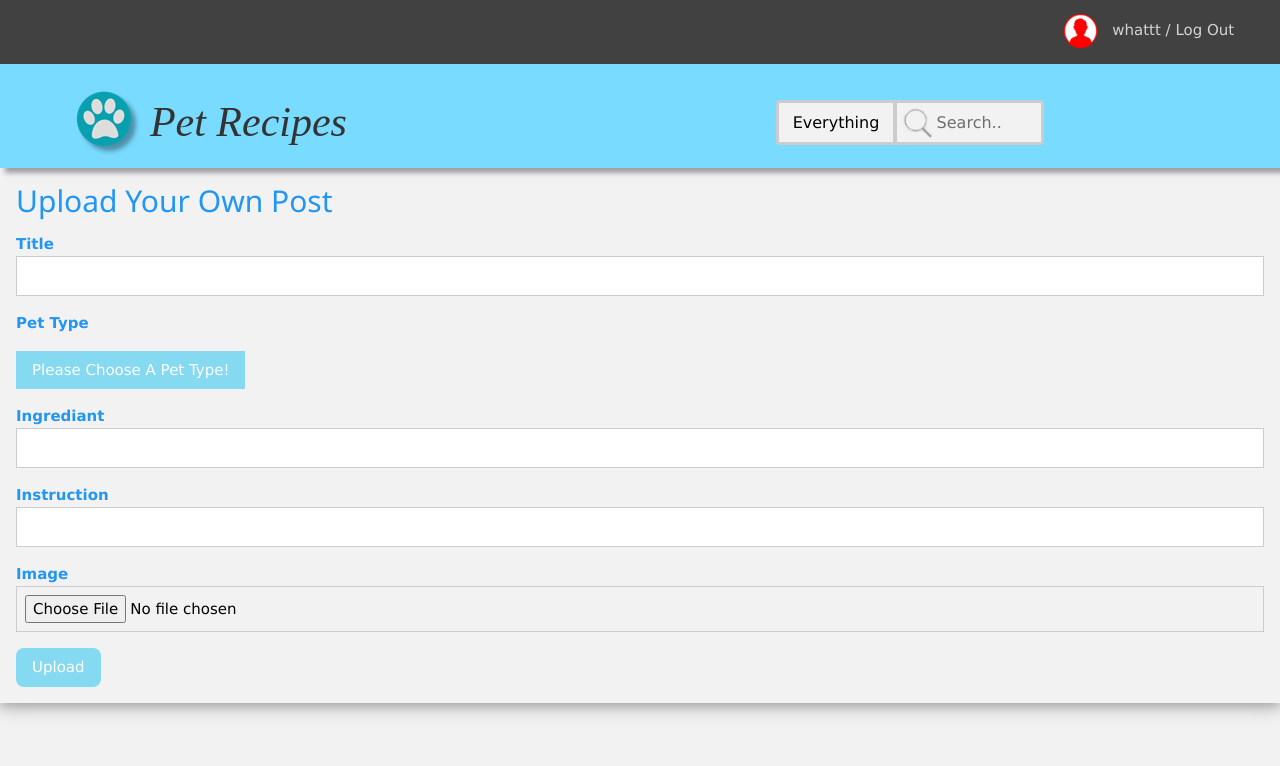
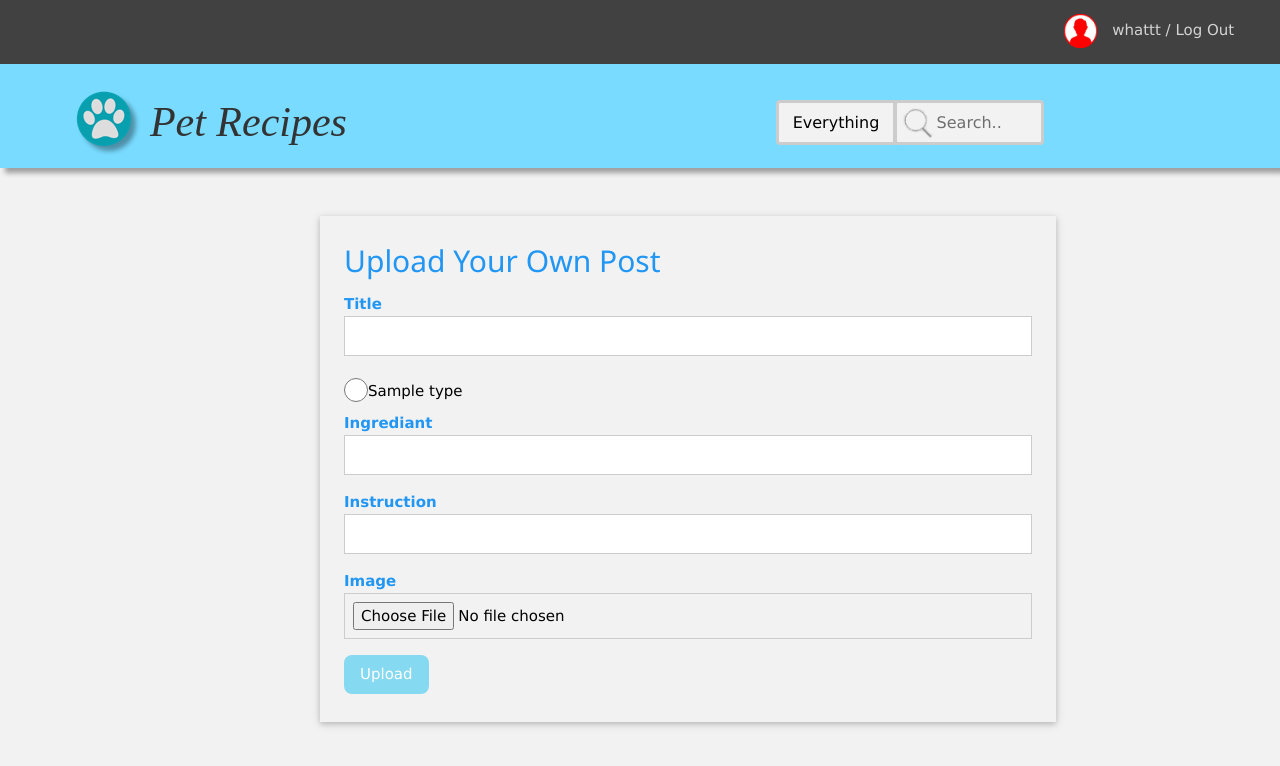
Before and after one commit to YijunFang/Pet_Recipe, a Flask app: template app/templates/upload_post.html in a window 1280 px wide. Shown: the top 766 px of the page. Run offline with Flask 2, Linux system fonts and the light colour scheme; a user stored in the database is signed in; the template is opened without the code that fills it: most values are stand-ins (such as "Sample title", 1, 10 or a date in 2020).

Commit message:
upload works now

```diff
--- a/app/static/files/profile/profile.css
+++ b/app/static/files/profile/profile.css
@@ -26,6 +26,7 @@
 	clear:left;
 	float:left;
 	width:100%;
+	margin: 24px;
 	overflow:hidden;
 	background:#ffffff; /* column 2 background colour */
 }
--- a/app/templates/upload_post.html
+++ b/app/templates/upload_post.html
@@ -14,34 +14,30 @@
     <body>
 
 {% include 'header.html' %}
-
         {% if not current_user.is_authenticated %}
             {{ current_user.user_name }}
             <h1>Please log in to upload your post!</h1>
         {% else %}
-
+        <div class="w3-row">
+        <div class = "w3-col  w3-container w3-margin" style="width:20%"></div>
+        <div class = "w3-col w3-container w3-padding-16 w3-margin" style="width:60%">
             <!--Upload Post-->
-            <form class="w3-container w3-card-4" action="#" method="post" enctype="multipart/form-data">
+            <form class="w3-container w3-card w3-padding-large w3-margin-top" action="#" method="post" enctype="multipart/form-data">
                 <h2 class="w3-text-blue">Upload Your Own Post</h2>
             <p>
                 <label class="w3-text-blue"><b>Title</b></label>
                 <input class="w3-input w3-border w3-margin-bottom " name="title" type="text" required></input></p>
+
             <p>
-                <label class="w3-text-blue"><b>Pet Type</b></label>
-                  <div class="w3-dropdown-hover w3-margin-top w3-margin-bottom">
-                  <button class="w3-button theme-color-background">Please Choose A Pet Type!</button>
 
-                      <div class="w3-dropdown-content w3-bar-block w3-card-4">
-                            {% for p in pet_type %}
-                            <a href="#" class="w3-bar-item w3-button">{{ p.type }}</a>
-                            {% endfor %}
-                      </div>
+                    {% for p in pet_type %}
+                    <label class="checkbox-inline">
+                        <input class="w3-radio w3-border w3-margin-bottom " name="pet_type" value={{ p.id }} type="radio">{{p.type}}
+                    </input>
 
-                </div>
-
-                <!--<input class="w3-input w3-border w3-margin-bottom " name="pet_type" type="text"></input></p>-->
-
-
+                    </label>
+                    {% endfor %}
+            </p>
 
             <p>
                 <label class="w3-text-blue"><b>Ingrediant</b></label>
@@ -61,8 +57,11 @@
             </form>
 
 
+            </div>
 
 
-        {% endif %}
+            <div class = "w3-col  w3-container" style="width:10%"></div>
+            {% endif %}
+        </div>
     </body>
 </html>
```
Also changed, not shown: app/templates/profile_test.html (+5 -2 lines), app/db/recipedb.db, 3 other files.
